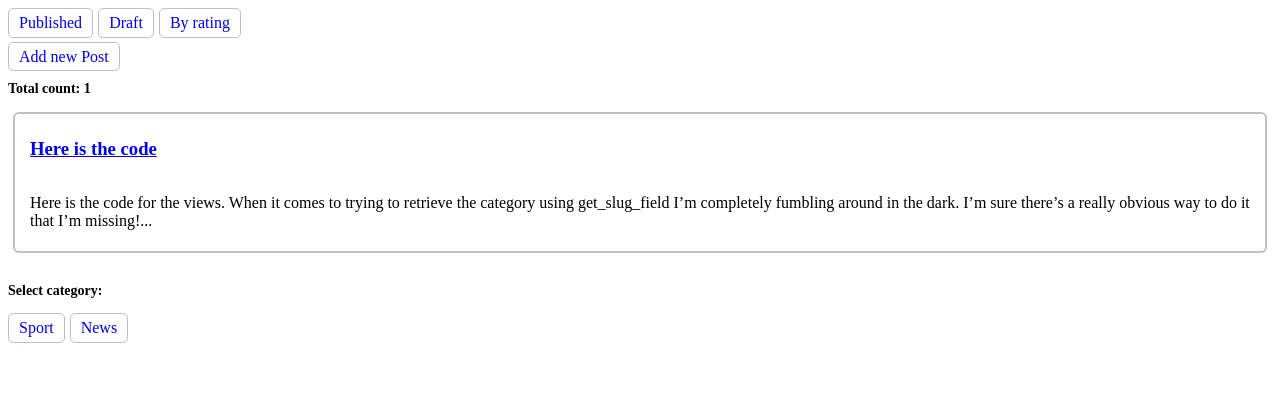
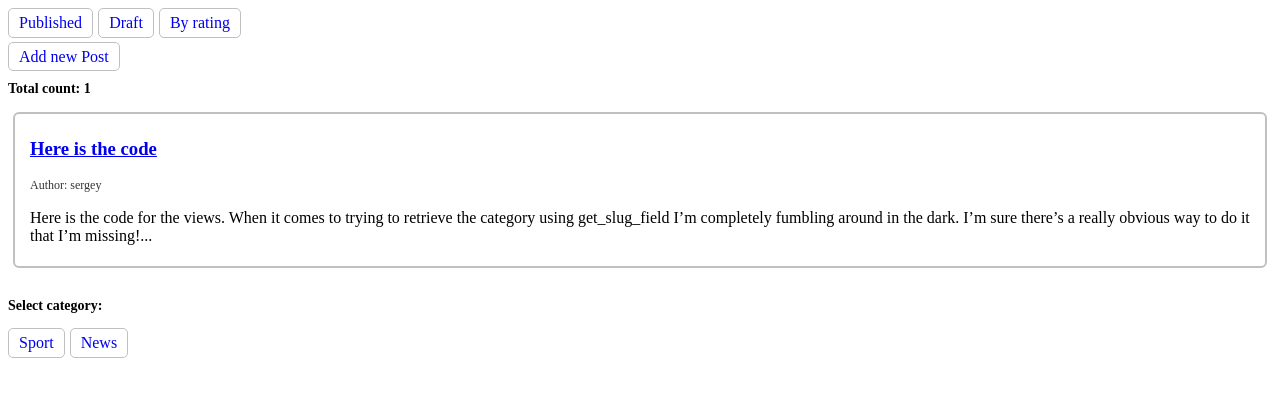
Before and after one commit to Sergey-lang/python-blog-django-, a Django app: page /post/draft in a window 1280 px wide. Shown: the top 397 px of the page. Run offline with Django 4.2, Linux system fonts and the light colour scheme; data comes from the database, SQL or seed files in the repository; both versions use the stored data as it was after the commit.

Commit message:
add author

```diff
--- a/blog/models.py
+++ b/blog/models.py
@@ -19,6 +19,7 @@ class Post(models.Model):
     created = models.DateTimeField(auto_now_add=True)
     published_date = models.DateTimeField(auto_now_add=True)
     category = models.ForeignKey(PostCategory, on_delete=models.CASCADE, blank=True, null=True, verbose_name='Category')
+    author = models.ForeignKey('auth.USER', on_delete=models.CASCADE, blank=True, null=True)
 
     def __str__(self):
         return f"{self.title}"
--- a/blog/templates/blog/post_detail.html
+++ b/blog/templates/blog/post_detail.html
@@ -86,7 +86,7 @@
             <p class="author">Author: {{ comment.author }}</p>
             <p>{{ comment.text }}...</p>
             <div style="display: flex; justify-content: end">
-                <span class="date">Author: {{ comment.published_date }}</span>
+                <span class="date">Published: {{ comment.published_date }}</span>
             </div>
         </div>
         {% endfor %}
--- a/blog/templates/blog/post_list.html
+++ b/blog/templates/blog/post_list.html
@@ -41,6 +41,11 @@
         margin-top: 15px;
         font-weight: 600;
     }
+
+    .author {
+        font-size: 12px;
+        opacity: 0.8;
+    }
 </style>
 <body>
 <div class="tabs">
@@ -59,13 +64,16 @@
         Add new Post
     </a>
 </div>
-<div class="title">Total count: {{count}}</div>
+<div class="title">Total count: {{ count }}</div>
 <div class="post-wrapper">
     {% for post in posts %}
         <div class="post">
             <a href="{% url 'post_detail' post_pk=post.pk %}">
                 <h3>{{ post.title }}</h3>
             </a>
+            <div style="display: flex">
+                <span class="author">Author: {{ post.author }}</span>
+            </div>
             <p>{{ post.text }}...</p>
         </div>
     {% endfor %}
@@ -74,7 +82,7 @@
 <div class="tabs">
     {% for category in categories %}
         <a href="{% url 'post_by_category' category_pk=category.pk %}" class="btn">
-        {{category.title}}
+            {{ category.title }}
         </a>
     {% endfor %}
 </div>
--- a/blog/views.py
+++ b/blog/views.py
@@ -16,7 +16,7 @@ def post_list(request):
 
 
 def post_by_rating(request):
-    posts = Post.objects.values('title', 'pk').annotate(Avg('post_feedbacks__rating')).order_by(
+    posts = Post.objects.values('title', 'text', 'author', 'pk').annotate(Avg('post_feedbacks__rating')).order_by(
         '-post_feedbacks__rating__avg')[:5]
     count = posts.count()
     categories = PostCategory.objects.all()
```
Also changed, not shown: blog/migrations/0013_post_author.py (added), db.sqlite3. Lines whose indentation alone changed are shown as unchanged.
